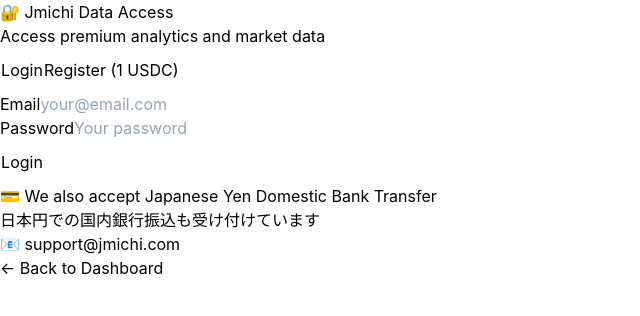
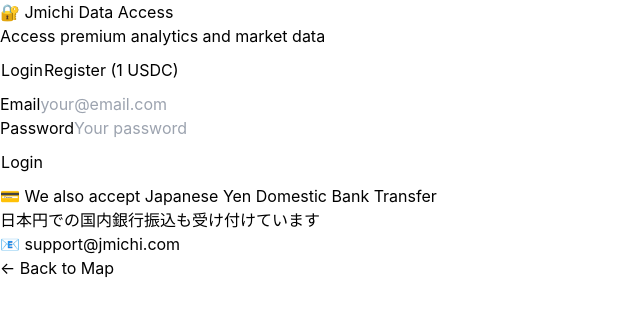
Before and after one commit to seamuswc/jmichi, a React (Vite) app in the folder client/: page /auth in a window 1280 px wide. Shown: the top 316 px of the page, without its empty margins (0-640 px from the left). Built offline with nearby package versions, Linux system fonts and the light colour scheme; no server answers.

Commit message:
Change back to dashboard button to back to map on data login page

```diff
--- a/client/src/components/AuthPage.jsx
+++ b/client/src/components/AuthPage.jsx
@@ -390,13 +390,13 @@
           </div>
         </div>
 
-        {/* Back to Dashboard */}
+        {/* Back to Map */}
         <div className="text-center mt-6">
           <a
-            href="/dashboard"
+            href="/"
             className="text-blue-600 hover:text-blue-800 text-sm"
           >
-            ← Back to Dashboard
+            ← Back to Map
           </a>
         </div>
       </div>
```
